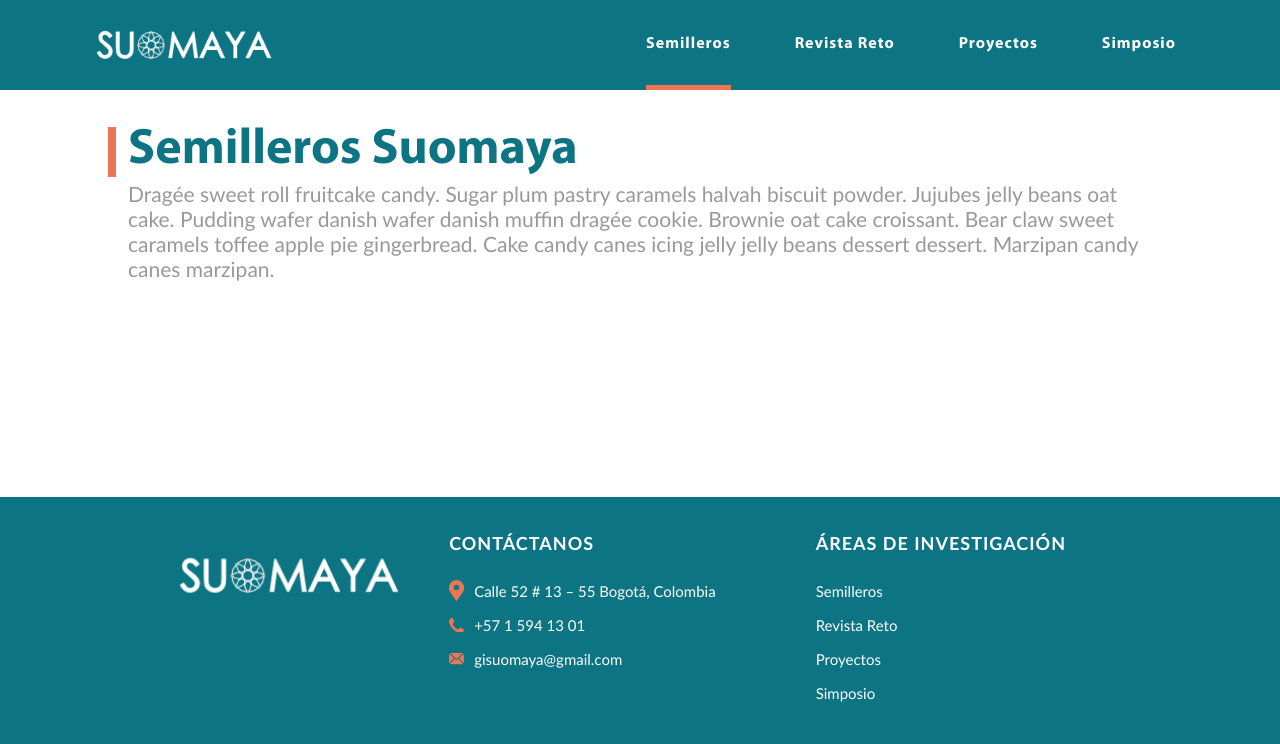
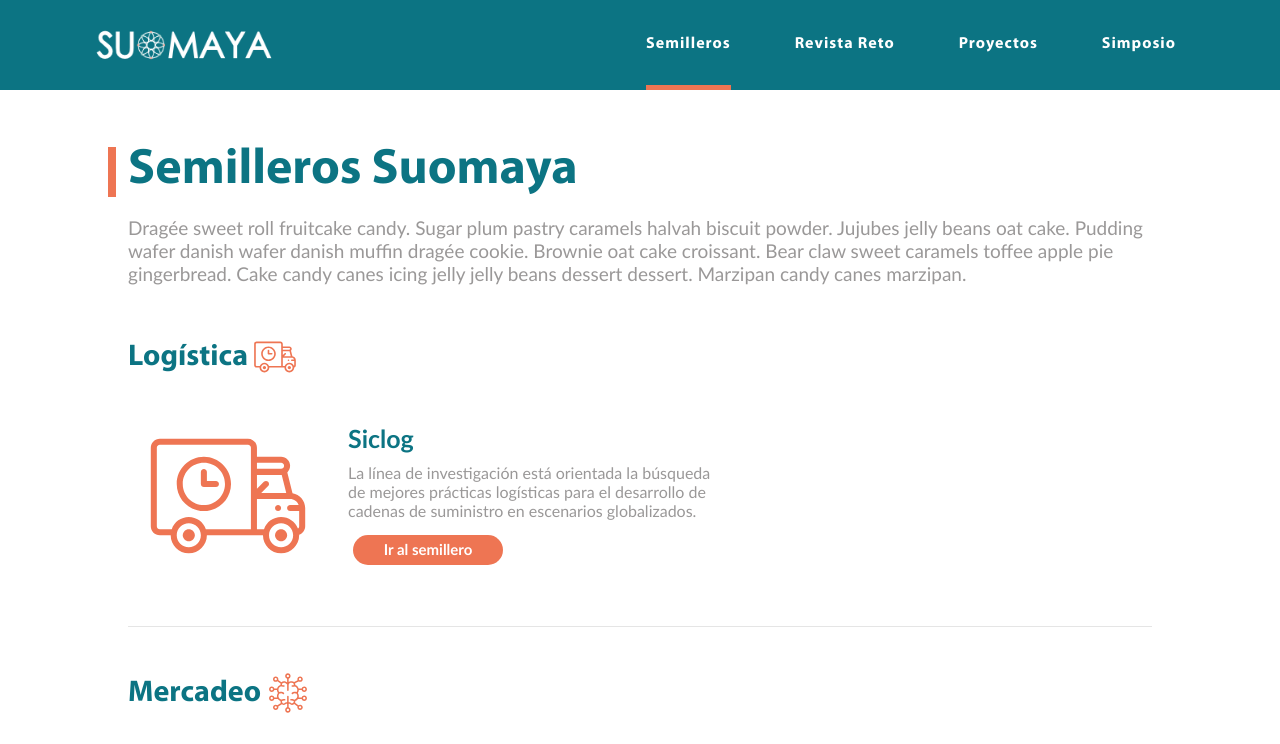
Before and after one commit to fcor/suomaya, a React (Create React App) app: page /semilleros in a window 1280 px wide. Shown: the top 744 px of the page. Built offline with nearby package versions, Linux system fonts and the light colour scheme.

Commit message:
Semilleros section ok

```diff
--- a/src/components/Button/styles.css
+++ b/src/components/Button/styles.css
@@ -32,3 +32,11 @@
   height: 50px;
   font-weight: bold;
 }
+
+.button.small{
+  font-size: 15px;
+  /* letter-spacing: 1px; */
+  width: 150px;
+  height: 30px;
+  font-weight: bold;
+}
--- a/src/components/Semilleros/index.js
+++ b/src/components/Semilleros/index.js
@@ -1,5 +1,9 @@
 import React from 'react'
+import Button from '../Button'
 import './styles.css'
+import { getLinea } from '../../utils/semilleros'
+
+const lineas = ['logistica', 'mercadeo', 'creativas', 'tics']
 
 const Semilleros = () => {
     return(
@@ -16,6 +20,38 @@ const Semilleros = () => {
             candy canes marzipan.
           </p>
         </section>
+        {
+          lineas.map((item, index) => {
+            const linea = getLinea(item)
+            return(
+              <section key={linea.name} className="linea column">
+                <div className="linea-header row">
+                  <h2>{linea.name}</h2>
+                  <img src={linea.icon} alt={linea.name} />
+                </div>
+                <div className="semilleros-list">
+                  {
+                    linea.semilleros.map((item) => (
+                      <div key={item.name} className="semillero row">
+                        <img src={item.logo} alt="logo" />
+                        <div>
+                          <h1>{item.name}</h1>
+                          <p>{item.description}</p>
+                          <Button route="semilleros" variant="small">
+                            Ir al semillero
+                          </Button>
+                        </div>
+                      </div>
+                    ))
+                  }
+                </div>
+                { index < 3 &&
+                  <hr />
+                }
+              </section>
+            )
+          })
+        }
       </div>
     )
 }
--- a/src/components/Semilleros/styles.css
+++ b/src/components/Semilleros/styles.css
@@ -1,5 +1,5 @@
 .semilleros{
-  padding: 30px 0;
+  padding: 50px 0;
   /* border: 1px solid red; */
   width: 80vw;
   margin: 0 auto;
@@ -8,12 +8,13 @@
 
 .semilleros-header{
   align-items: flex-start !important;
+  margin-bottom: 45px;
 }
 
 .box{
   background-color: var(--naranja);
   position: absolute;
-  top: 37px;
+  top: 57px;
   left: -20px;
   width: 8px;
   height: 50px;
@@ -24,12 +25,76 @@
   font-family: 'Myriad Pro';
   font-weight: bold;
   font-size: 50px;
-  margin: 0;
+  margin: 0 0 15px 0;
 }
 
 .semilleros-header p{
   color: var(--gris);
   font-family: 'Calibri';
-  font-size: 21px;
+  font-size: 19px;
   margin: 0;
 }
+
+.linea{
+  align-items: flex-start !important;
+  width: 100%;
+  margin-bottom: 30px;
+}
+
+.linea hr{
+  border: 0;
+  height: 0;
+  border-top: 1px solid rgba(0, 0, 0, 0.1);
+  border-bottom: 1px solid rgba(255, 255, 255, 0.3);
+  width: 100%;
+  margin-top: 20px;
+}
+
+.linea-header{
+  margin-bottom: 12px;
+}
+
+.linea-header h2 {
+  margin: 0;
+  font-family: 'Myriad Pro';
+  color: var(--verde);
+  font-size: 30px;
+}
+
+.linea-header img{
+  width: 54px;
+}
+
+.semilleros-list{
+  width: 100%;
+  display: flex;
+  flex-direction: row;
+  justify-content: flex-start;
+  flex-wrap: wrap;
+}
+
+.semillero{
+  width: 600px;
+  justify-content: flex-start !important;
+  margin: 0 30px 10px 0
+}
+
+.semillero img{
+ width: 200px;
+ margin-right: 20px;
+}
+
+.semillero h1{
+  font-family: 'Calibri';
+  color: var(--verde);
+  font-size: 25px;
+  margin: 0 0 10px 0;
+}
+
+.semillero p{
+  color: var(--gris);
+  font-family: 'Calibri';
+  font-size: 16px;
+  margin: 0 0 10px 0;
+  width: 380px;
+}
--- /dev/null
+++ b/src/utils/semilleros.js
@@ -0,0 +1,66 @@
+import logistica from '../assets/img/logistica.svg'
+import marketing from '../assets/img/marketing.svg'
+import ti from '../assets/img/ti.svg'
+import ic from '../assets/img/ic.svg'
+
+export function getLinea(linea){
+  if(linea === 'logistica'){
+    return {
+      name: 'Logística',
+      icon: logistica,
+      semilleros: [
+        {
+          name: 'Siclog',
+          description: 'La línea de investigación está orientada la búsqueda de mejores prácticas logísticas para el desarrollo de cadenas de suministro en escenarios globalizados.',
+          logo: logistica
+        }
+      ]
+     }
+  } else if(linea === 'mercadeo'){
+      return {
+        name: 'Mercadeo',
+        icon: marketing,
+        semilleros: [
+          {
+            name: 'Neurocomarketing',
+            description: 'El semillero de Investigación es un grupo que promueve la capacidad investigativa mediante la fundamentación técnica-Pedagógica en procesos de investigación aplicada al fortalecimiento de las organizaciones.',
+            logo: marketing
+          },
+          {
+            name: 'Siam',
+            description: 'Semillero de investigación cuyo objetivo principal es incentivar los hábitos de investigación en los aprendices que pertenecen al programa de articulación con la media.',
+            logo: marketing
+          },
+          {
+            name: 'Aleph',
+            description: 'El semillero de investigación tiene como fin fomentar la investigación formativa mediante un espacio académico en la búsqueda de nuevos conocimientos, generando proyectos que ayuden a resolver problemáticas de las empresas a nivel nacional.',
+            logo: marketing
+          }
+        ]
+      }
+  } else if(linea === 'creativas') {
+      return {
+        name: 'Industrias Creativas',
+        icon: ic,
+        semilleros: [
+          {
+            name: 'Industrias Creativas',
+            description: 'Semillero dedicado a la construcción de contenido creativo enfocado a las posibilidades de la que da la economía naranja y el impulso del gobierno al sector creativo.',
+            logo: ic
+          }
+        ]
+      }
+  } else if(linea === 'tics') {
+      return {
+        name: 'Tecnología',
+        icon: ti,
+        semilleros: [
+          {
+            name: 'Innovatics',
+            description: 'Somos un equipo de aprendices e instructores, que promueven la innovación e investigación, mediante el estudio sistemático y la aplicación de nuevas tecnologías en los procesos de mantenimiento de infraestructura de TI, la  gestión de redes de datos, el diseño y el desarrollo de software y videojuegos.',
+            logo: ti
+          }
+        ]
+      }
+  }
+}
```
Also changed, not shown: firebase.json (added), 1 other file (tests, documents, lock files or other folders). Lines whose indentation alone changed are shown as unchanged.
